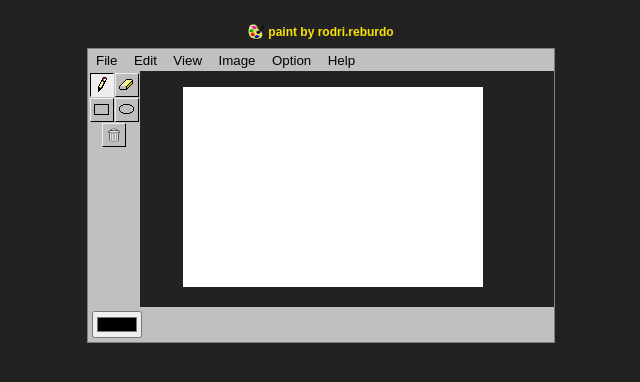
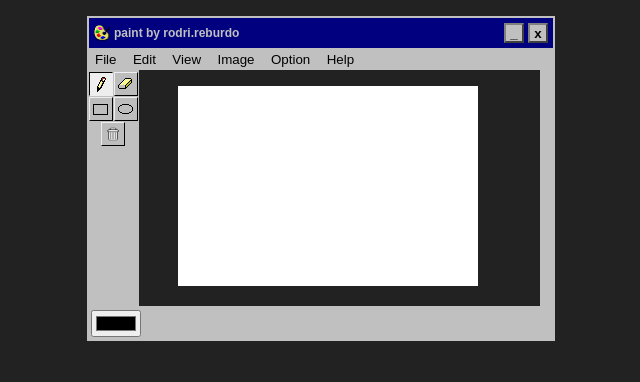
Before and after one commit to rodrireburdo/Paint-Win95-js, a plain HTML site: page index.html in a window 1280 px wide. Shown: the whole page, without its empty margins (319-959 px from the left). Drawn offline with Linux system fonts and the light colour scheme.

Commit message:
nuevos estilos a la barra de titulo

```diff
--- a/index.html
+++ b/index.html
@@ -2,8 +2,8 @@
 <html lang="en">
 
 <head>
-    <meta charset="UTF-8">
-    <meta name="viewport" content="width=device-width, initial-scale=1.0">
+    <meta charset="UTF-8" />
+    <meta name="viewport" content="width=device-width, initial-scale=1.0" />
     <title>Paint.js</title>
     <style>
         *,
@@ -21,14 +21,53 @@
         }
 
         h1 {
-            color: #fce300;
             font-size: 12px;
-            font-weight: 600;
-
             display: flex;
-            justify-content: center;
             align-items: center;
             gap: 4px;
+
+            margin: 0 0 0 5px;
+        }
+
+        .botonesWin {
+            display: flex;
+            gap: 4px;
+        }
+
+        .btn-windows95 {
+            width: 20px;
+            height: 20px;
+            background-color: #c0c0c0;
+            color: black;
+            border: 2px solid #fff;
+            border-right-color: #404040;
+            border-bottom-color: #404040;
+            border-left-color: #808080;
+            border-top-color: #808080;
+            justify-content: center;
+            font-weight: bold;
+            cursor: pointer;
+            padding: 0;
+        }
+
+        .btn-windows95:active {
+            border: 2px solid #404040;
+            border-left-color: #fff;
+            border-top-color: #fff;
+            border-right-color: #808080;
+            border-bottom-color: #808080;
+        }
+
+        .barraTitulo {
+            background: #01007f;
+            padding: 5px 5px 5px 0px;
+            border-top: 2px solid silver;
+            border-right: 2px solid silver;
+            border-left: 2px solid silver;
+            display: flex;
+            justify-content: space-between;
+            color: silver;
+            font-weight: 600;
 
             img {
                 width: 16px;
@@ -50,10 +89,7 @@
                 background: transparent;
 
                 &:hover {
-                    box-shadow:
-                        1px 1px black,
-                        inset -1px -1px gray,
-                        inset 1px 1px white;
+                    box-shadow: 1px 1px black, inset -1px -1px gray, inset 1px 1px white;
                 }
             }
         }
@@ -86,7 +122,7 @@
                 width: 24px;
                 height: 24px;
 
-                background: #bdbdbd url('./icons/draw.png') no-repeat center;
+                background: #bdbdbd url("./icons/draw.png") no-repeat center;
 
                 border: 1px solid #eee;
                 border-right-color: #000;
@@ -102,25 +138,25 @@
         }
 
         #erase-btn {
-            background-image: url('./icons/erase.png');
+            background-image: url("./icons/erase.png");
         }
 
         #rectangle-btn {
-            background-image: url('./icons/rectangle.png');
+            background-image: url("./icons/rectangle.png");
         }
 
         #ellipse-btn {
-            background-image: url('./icons/ellipse.png');
+            background-image: url("./icons/ellipse.png");
         }
 
         #clear-btn {
-            background-image: url('./icons/trash.png');
+            background-image: url("./icons/trash.png");
             background-size: 18px;
         }
 
         .container {
-            border: 1px solid #808080;
             display: grid;
+            border-right: 15px solid silver;
             grid-template-areas:
                 "header header header"
                 "aside main main"
@@ -130,24 +166,24 @@
     <script type="module">
         //Constants
         const MODES = {
-            DRAW: 'draw',
-            ERASE: 'erase',
-            RECTANGLE: 'rectangle',
-            ELLIPSE: 'ellipse',
-        }
+            DRAW: "draw",
+            ERASE: "erase",
+            RECTANGLE: "rectangle",
+            ELLIPSE: "ellipse",
+        };
 
         //utilities
-        const $ = selector => document.querySelector(selector);
-        const $$ = selector => document.querySelector(selector);
+        const $ = (selector) => document.querySelector(selector);
+        const $$ = (selector) => document.querySelector(selector);
 
         //Elements
-        const $canvas = $('#canvas');
-        const $colorPicker = $('#color-picker');
-        const $clearBtn = $('#clear-btn');
-        const $drawBtn = $('#draw-btn');
-        const $rectangleBtn = $('#rectangle-btn');
-        const $eraseBtn = $('#erase-btn');
-        const ctx = $canvas.getContext('2d');
+        const $canvas = $("#canvas");
+        const $colorPicker = $("#color-picker");
+        const $clearBtn = $("#clear-btn");
+        const $drawBtn = $("#draw-btn");
+        const $rectangleBtn = $("#rectangle-btn");
+        const $eraseBtn = $("#erase-btn");
+        const ctx = $canvas.getContext("2d");
 
         //State
         let isDrawing = false;
@@ -158,26 +194,25 @@
         let imageData;
 
         //Events
-        $canvas.addEventListener('mousedown', startDrawing);
-        $canvas.addEventListener('mousemove', draw);
-        $canvas.addEventListener('mouseup', stopDrawing);
-        $canvas.addEventListener('mouseleave', stopDrawing);
+        $canvas.addEventListener("mousedown", startDrawing);
+        $canvas.addEventListener("mousemove", draw);
+        $canvas.addEventListener("mouseup", stopDrawing);
+        $canvas.addEventListener("mouseleave", stopDrawing);
 
-        $colorPicker.addEventListener('change', handleChangeColor);
-        $clearBtn.addEventListener('click', clearCanvas)
+        $colorPicker.addEventListener("change", handleChangeColor);
+        $clearBtn.addEventListener("click", clearCanvas);
 
-        $drawBtn.addEventListener('click', () => {
+        $drawBtn.addEventListener("click", () => {
             setMode(MODES.DRAW);
         });
 
-        $rectangleBtn.addEventListener('click', () => {
+        $rectangleBtn.addEventListener("click", () => {
             setMode(MODES.RECTANGLE);
         });
 
-        $eraseBtn.addEventListener('click', () => {
+        $eraseBtn.addEventListener("click", () => {
             setMode(MODES.ERASE);
         });
-
 
         //Metods
         function startDrawing(event) {
@@ -244,45 +279,50 @@
         function setMode(newMode) {
             mode = newMode;
             //limpia el boton activo
-            $('button.active')?.classList.remove('active');
+            $("button.active")?.classList.remove("active");
 
             if (mode === MODES.DRAW) {
-                $drawBtn.classList.add('active');
-                canvas.style.cursor = 'url(./cursors/pincel.png) 0 24, auto';
-                ctx.globalCompositeOperation = 'source-over';
+                $drawBtn.classList.add("active");
+                canvas.style.cursor = "url(./cursors/pincel.png) 0 24, auto";
+                ctx.globalCompositeOperation = "source-over";
                 ctx.lineWidth = 1;
                 return;
             }
 
             if (mode === MODES.RECTANGLE) {
-                $rectangleBtn.classList.add('active');
-                canvas.style.cursor = 'url(./cursors/point.png), auto';
-                ctx.globalCompositeOperation = 'source-over';
+                $rectangleBtn.classList.add("active");
+                canvas.style.cursor = "url(./cursors/point.png), auto";
+                ctx.globalCompositeOperation = "source-over";
                 ctx.lineWidth = 2;
                 return;
             }
 
             if (mode === MODES.ERASE) {
-                $eraseBtn.classList.add('active');
-                canvas.style.cursor = 'url(./cursors/erase.png) 0 20, auto';
-                ctx.globalCompositeOperation = 'destination-out';
+                $eraseBtn.classList.add("active");
+                canvas.style.cursor = "url(./cursors/erase.png) 0 20, auto";
+                ctx.globalCompositeOperation = "destination-out";
                 ctx.lineWidth = 20;
                 return;
             }
-
         }
 
         //Init
         setMode(MODES.DRAW);
-        $colorPicker.value = '#000000';
+        $colorPicker.value = "#000000";
     </script>
 </head>
 
 <body>
-    <h1>
-        <img src="icon.png" alt="">
-        paint by rodri.reburdo
-    </h1>
+    <div class="barraTitulo">
+        <h1>
+            <img src="icon.png" alt="" />
+            paint by rodri.reburdo
+        </h1>
+        <div class="botonesWin">
+            <button class="btn-windows95">_</button>
+            <button class="btn-windows95">x</button>
+        </div>
+    </div>
 
     <div class="container">
         <header>
@@ -309,8 +349,9 @@
         </main>
 
         <footer>
-            <input type="color" id="color-picker" value="#000000">
+            <input type="color" id="color-picker" value="#000000" />
         </footer>
     </div>
 </body>
+
 </html>
```
